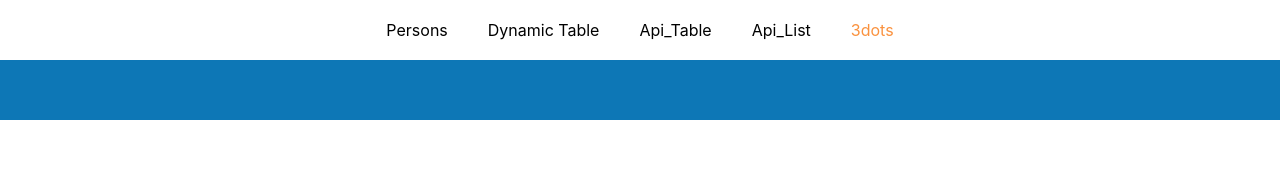
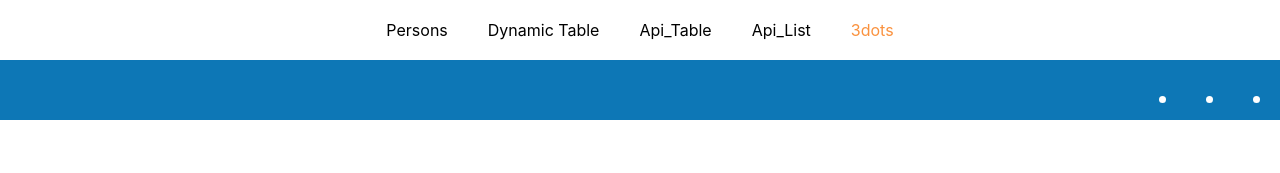
Before and after one commit to Gagandeep-Kaur-01/React, a React (Create React App) app in the folder routing_assignment/: page /dropdown in a window 1280 px wide. Shown: the top 173 px of the page. Built offline with nearby package versions, Linux system fonts and the light colour scheme.

Commit message:
added css for 3 dots

```diff
--- a/routing_assignment/src/Components/3dots/dropdown.css
+++ b/routing_assignment/src/Components/3dots/dropdown.css
@@ -9,3 +9,25 @@
 .dropdown {
     display: inline-block;
 }
+.dropbtn {
+    font-size: 16px;
+    cursor: pointer;
+    position: fixed;
+}
+.icons li {
+    background: none repeat scroll 0 0 white;
+    height: 7px;
+    width: 7px;
+    line-height: 0;
+    list-style: none outside none;
+    margin-right: 10px;
+    margin-top: 5px;
+    margin-left: 0;
+    vertical-align: top;
+    border-radius:50%;
+    float: right;
+}
+.btn-right {
+    position: absolute;
+    right: 0em;
+}
--- a/routing_assignment/src/Components/3dots/dropdown.js
+++ b/routing_assignment/src/Components/3dots/dropdown.js
@@ -16,7 +16,7 @@ class Dropdown extends Component {
             {/*--three dots menu-- */}
             <div class="dropdown">
                 {/*--three dots--*/}
-                <ul>
+                <ul className="dropbtn icons btn-right">
                     <li></li>
                     <li></li>
                     <li></li>
```
